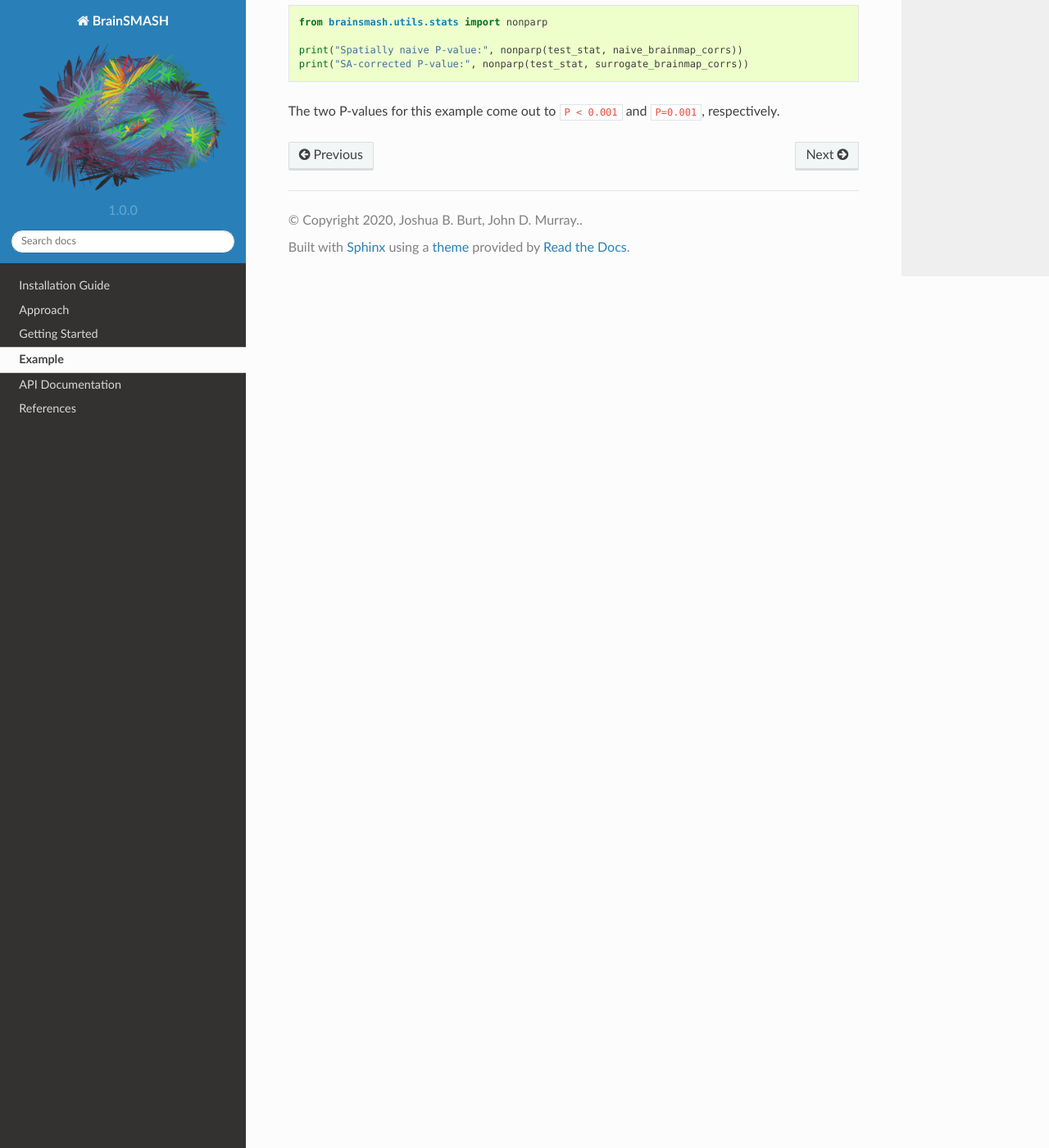
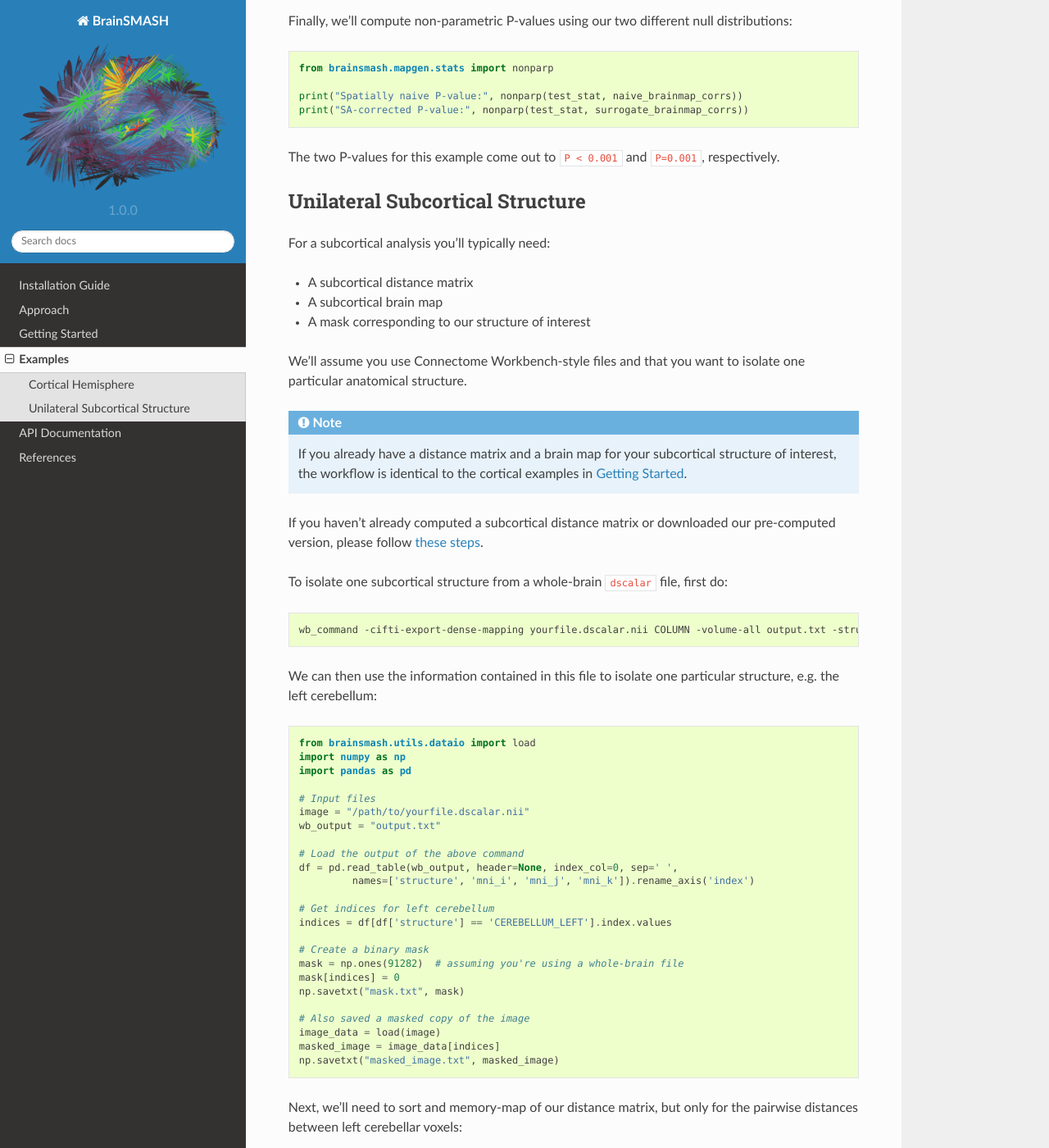
Before and after one commit to murraylab/brainsmash, a Sphinx documentation site: the page built from docs/example.rst, in a window 1280 px wide and 1400 px high, scrolled down 3660 px. Shown: the whole window at 82% size. Built offline with Sphinx 7.4.7 and the Read the Docs theme 2.0.0, drawn with Linux system fonts in a browser that asks for light colours; some of the changed text lies outside the part shown.

Commit message:
file overwrite

```diff
--- a/docs/example.rst
+++ b/docs/example.rst
@@ -1,5 +1,8 @@
-Example
-=======
+Examples
+========
+
+Cortical Hemisphere
+-------------------
 
 Here, we'll perform an analysis similar to those included in our pre-print (TODO), using the example
 data we've included in the `BrainSMASH GitHub repo <https://github.com/jbburt/brainsmash/tree/master/examples>`_.
@@ -24,7 +27,7 @@
 
 .. code-block:: python
 
-        from brainsmash.utils.stats import pearsonr, pairwise_r
+        from brainsmash.mapgen.stats import pearsonr, pairwise_r
 
         surrogate_brainmap_corrs = pearsonr(thickness, surrogate_maps).flatten()
         surrogate_pairwise_corrs = pairwise_r(surrogate_maps, flatten=True)
@@ -128,7 +131,7 @@
 
 .. code-block:: python
 
-   from brainsmash.utils.eval import base_fit
+   from brainsmash.mapgen.eval import base_fit
 
    base_fit(
        brain_map="parcel_myelin.txt",
@@ -151,9 +154,117 @@
 
 .. code-block:: python
 
-   from brainsmash.utils.stats import nonparp
+   from brainsmash.mapgen.stats import nonparp
 
    print("Spatially naive P-value:", nonparp(test_stat, naive_brainmap_corrs))
    print("SA-corrected P-value:", nonparp(test_stat, surrogate_brainmap_corrs))
 
 The two P-values for this example come out to ``P < 0.001`` and ``P=0.001``, respectively.
+
+.. _subcortex_example:
+
+Unilateral Subcortical Structure
+--------------------------------
+
+For a subcortical analysis you'll typically need:
+
+- A subcortical distance matrix
+- A subcortical brain map
+- A mask corresponding to our structure of interest
+
+We'll assume you use Connectome Workbench-style files and that you want to isolate
+one particular anatomical structure.
+
+.. note:: If you already have a distance matrix and a brain map for your subcortical
+  structure of interest, the workflow is identical to the cortical examples in
+  :ref:`Getting Started <getting_started>`.
+
+If you haven't already computed a subcortical distance matrix or downloaded our
+pre-computed version, please follow :ref:`these steps <subcortex_distmat>`.
+
+To isolate one subcortical structure from a whole-brain ``dscalar`` file, first do:
+
+.. code-block:: bash
+
+   wb_command -cifti-export-dense-mapping yourfile.dscalar.nii COLUMN -volume-all output.txt -structure
+
+We can then use the information contained in this file to isolate one particular structure, e.g. the left
+cerebellum:
+
+.. code-block:: python
+
+   from brainsmash.utils.dataio import load
+   import numpy as np
+   import pandas as pd
+
+   # Input files
+   image = "/path/to/yourfile.dscalar.nii"
+   wb_output = "output.txt"
+
+   # Load the output of the above command
+   df = pd.read_table(wb_output, header=None, index_col=0, sep=' ',
+            names=['structure', 'mni_i', 'mni_j', 'mni_k']).rename_axis('index')
+
+   # Get indices for left cerebellum
+   indices = df[df['structure'] == 'CEREBELLUM_LEFT'].index.values
+
+   # Create a binary mask
+   mask = np.ones(91282)  # assuming you're using a whole-brain file
+   mask[indices] = 0
+   np.savetxt("mask.txt", mask)
+
+   # Also saved a masked copy of the image
+   image_data = load(image)
+   masked_image = image_data[indices]
+   np.savetxt("masked_image.txt", masked_image)
+
+Next, we'll need to sort and memory-map of our distance matrix, but only for the
+pairwise distances between left cerebellar voxels:
+
+.. code-block:: python
+
+   from brainsmash.mapgen.memmap import txt2memmap
+
+   # Input files
+   image = "masked_image.txt"
+   mask = "mask.txt"
+   distmat = "/path/to/subcortical_distmat.txt"
+
+   output_files = txt2memmap(distmat, output_dir=".", maskfile=mask, delimiter=' ')
+
+Now, we can use the output files to instantiate our surrogate map generator. Here,
+we'll also use the keyword arguments which were used in our study for left cerebellum.
+First, we'll validate the variogram fit using these parameters:
+
+.. code-block:: python
+
+        from brainsmash.mapgen.eval import sampled_fit
+
+        brain_map = "masked_image.txt
+        distmat = output_files['distmat']
+        index = output_files['index']
+
+        kwargs = {'ns': 500,
+                  'knn': 1500,
+                  'nbins': 25,
+                  'deltas': [0.3, 0.5, 0.7, 0.9],
+                  'umax': 70
+                  }
+
+        sampled_fit(brain_map, distmat, index, nsurr=20, **kwargs)
+
+This produces the following plot:
+
+.. figure::  images/subcortex_fit.png
+   :align:   center
+   :scale: 25 %
+
+Having confirmed that the fit looks great, we simulate cerebellar surrogate maps
+with a call to ``gen``:
+
+.. code-block:: python
+
+        from brainsmash.mapgen.sampled import Sampled
+
+        gen = Sampled(brain_map, distmat, index, **kwargs)
+        surrogate_maps = gen(n=100)
```
Also changed, not shown: docs/gettingstarted.rst (+36 -24 lines), docs/images/subcortex_fit.png (added), 8 other files.
